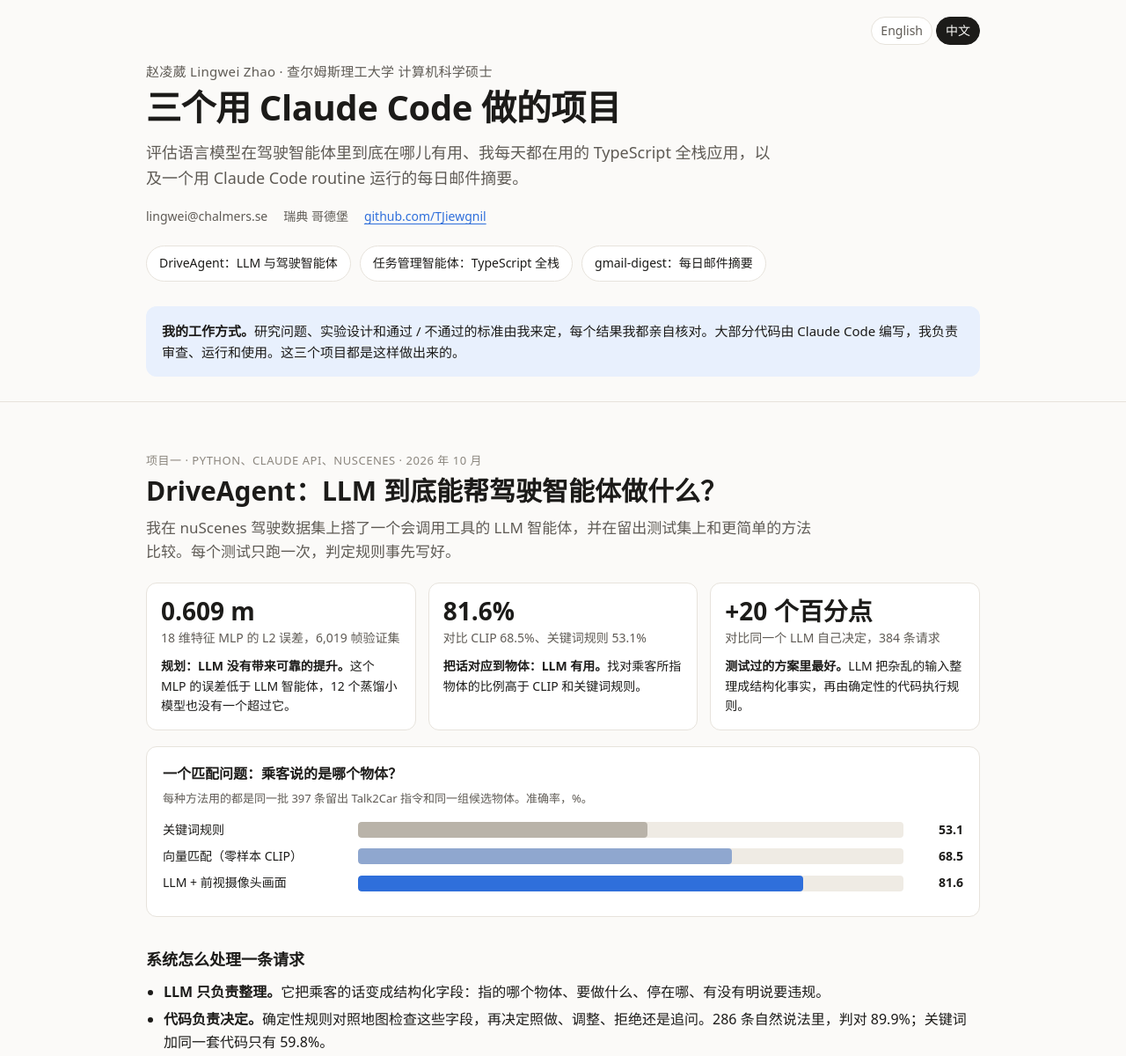
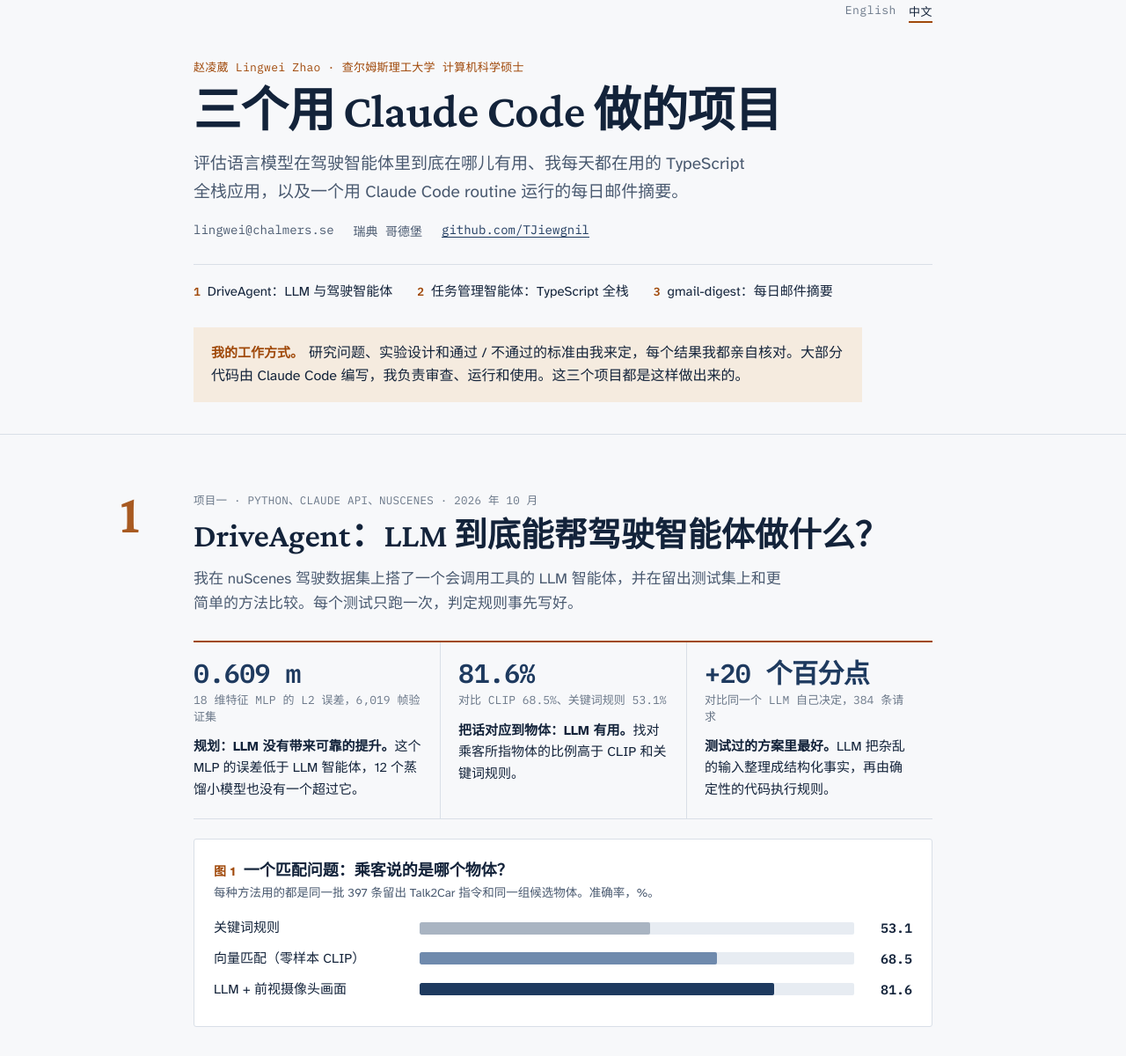
Before and after one commit to TJiewgnil/TJiewgnil.github.io, a plain HTML site: page zh/index.html in a window 1280 px wide. Shown: the part 37-1237 px from the top of the page at 88% size. Drawn offline with nearby package versions, Linux system fonts and the light colour scheme.

Commit message:
Redesign: academic-report style (serif headings, numbered figures, gold rule for key results), via ui-ux-pro-max
Co-Authored-By: Claude Opus 5.5 <noreply@anthropic.com>

```diff
--- a/assets/site.css
+++ b/assets/site.css
@@ -1,92 +1,157 @@
+/* Layout: a single reading column laid out like a well-set technical report.
+   Projects are numbered in the margin on wide screens, figures are numbered like a paper,
+   key results sit on a gold rule instead of cards. Serif headings, legible sans body, mono numbers. */
 :root {
-  --bg: #fbfaf8; --surface: #ffffff; --ink: #1c1b19; --muted: #5f5b55; --faint: #8b867e;
-  --line: #e7e3dc; --accent: #2f6fdb; --accent-soft: #e8f0fd; --good: #1f8a5a; --bar-bg: #efebe4;
-  --b1: #b9b3a9; --b2: #8fa7cf; --b3: #2f6fdb;
+  /* colour */
+  --bg: #F7F8FA;          /* cool off-white page */
+  --surface: #FFFFFF;     /* figures, code, chart frame */
+  --ink: #13233A;         /* body text, deep navy */
+  --muted: #4A5A70;
+  --faint: #6B7889;
+  --line: #D9DFE7;
+  --navy: #1E3A5F;        /* primary */
+  --on-navy: #FFFFFF;
+  --gold: #A0490A;        /* "citation gold": rules, numerals, figure labels */
+  --gold-soft: #F5EBDF;
+  --bar-bg: #E7ECF2;
+  --b1: #A9B4C2; --b2: #6F8AAD; --b3: #1E3A5F;
+  /* type */
+  --display: "Crimson Pro", "Noto Serif SC", Georgia, "Times New Roman", serif;
+  --body: "Atkinson Hyperlegible", system-ui, -apple-system, "Segoe UI", "PingFang SC", "Microsoft YaHei", sans-serif;
+  --mono: "IBM Plex Mono", ui-monospace, SFMono-Regular, Consolas, Menlo, monospace;
 }
 @media (prefers-color-scheme: dark) {
   :root:not([data-theme="light"]) {
-    --bg: #151514; --surface: #1d1d1b; --ink: #f1efea; --muted: #b8b3aa; --faint: #8d887f;
-    --line: #2f2e2b; --accent: #7aa7f5; --accent-soft: #1f2a3d; --good: #5cc195; --bar-bg: #2a2926;
-    --b1: #6b675f; --b2: #5d7bb0; --b3: #7aa7f5;
+    --bg: #0D1520; --surface: #131E2C; --ink: #E7ECF3; --muted: #AAB6C6; --faint: #8794A6;
+    --line: #26354A; --navy: #9DBBE3; --on-navy: #0D1520; --gold: #E3A857; --gold-soft: #2A2116;
+    --bar-bg: #1E2B3C; --b1: #4F607A; --b2: #6F8FBE; --b3: #9DBBE3;
+    color-scheme: dark;
   }
 }
 :root[data-theme="dark"] {
-  --bg: #151514; --surface: #1d1d1b; --ink: #f1efea; --muted: #b8b3aa; --faint: #8d887f;
-  --line: #2f2e2b; --accent: #7aa7f5; --accent-soft: #1f2a3d; --good: #5cc195; --bar-bg: #2a2926;
-  --b1: #6b675f; --b2: #5d7bb0; --b3: #7aa7f5;
+  --bg: #0D1520; --surface: #131E2C; --ink: #E7ECF3; --muted: #AAB6C6; --faint: #8794A6;
+  --line: #26354A; --navy: #9DBBE3; --on-navy: #0D1520; --gold: #E3A857; --gold-soft: #2A2116;
+  --bar-bg: #1E2B3C; --b1: #4F607A; --b2: #6F8FBE; --b3: #9DBBE3;
+  color-scheme: dark;
 }
+
 * { box-sizing: border-box; }
 html { -webkit-text-size-adjust: 100%; }
 body {
   margin: 0; background: var(--bg); color: var(--ink);
-  font: 16px/1.6 system-ui, -apple-system, "Segoe UI", Roboto, "Helvetica Neue", Arial, sans-serif;
+  font: 17px/1.65 var(--body);
+  counter-reset: proj fig jump;
 }
-.wrap { max-width: 980px; margin: 0 auto; padding: 0 16px; }
-a { color: var(--accent); text-decoration-thickness: 1px; text-underline-offset: 3px; }
-header.top { padding: 56px 0 28px; border-bottom: 1px solid var(--line); }
-.name { font-size: 15px; color: var(--muted); margin: 0 0 6px; letter-spacing: .02em; }
-h1 { font-size: clamp(28px, 4.4vw, 40px); line-height: 1.15; margin: 0 0 14px; letter-spacing: -.01em; }
-.lede { font-size: 18px; color: var(--muted); max-width: 720px; margin: 0 0 18px; }
-.meta { display: flex; flex-wrap: wrap; gap: 8px 18px; font-size: 14px; color: var(--muted); }
-.jump { display: flex; flex-wrap: wrap; gap: 10px; margin-top: 22px; }
-.jump a, .btn {
-  display: inline-flex; align-items: center; gap: 6px; padding: 8px 14px; border-radius: 999px;
-  border: 1px solid var(--line); background: var(--surface); color: var(--ink); text-decoration: none; font-size: 14px;
+.wrap {
+  max-width: 880px; margin: 0 auto;
+  padding-left: max(20px, env(safe-area-inset-left, 0px));
+  padding-right: max(20px, env(safe-area-inset-right, 0px));
 }
-.jump a:hover, .btn:hover { border-color: var(--accent); }
-.btn.primary { background: var(--accent); border-color: var(--accent); color: #fff; }
-:root[data-theme="dark"] .btn.primary { color: #10131a; }
-@media (prefers-color-scheme: dark) { :root:not([data-theme="light"]) .btn.primary { color: #10131a; } }
-.how {
-  margin: 28px 0 0; padding: 16px 18px; border-radius: 12px; background: var(--accent-soft);
-  font-size: 15px; color: var(--ink);
+a { color: var(--navy); text-decoration-thickness: 1px; text-underline-offset: 3px; }
+a:hover { color: var(--gold); }
+:focus-visible { outline: 2px solid var(--gold); outline-offset: 3px; border-radius: 2px; }
+code { font: 0.88em var(--mono); background: var(--gold-soft); padding: 1px 5px; border-radius: 3px; }
+
+/* ---------- header */
+header.top { padding-block: 40px 36px; border-bottom: 1px solid var(--line); }
+.langbar { display: flex; justify-content: flex-end; gap: 14px; margin-bottom: 40px; font: 13px var(--mono); letter-spacing: .04em; }
+.langbar a, .langbar span { text-decoration: none; padding-bottom: 2px; }
+.langbar a { color: var(--faint); }
+.langbar a:hover { color: var(--navy); }
+.langbar span { color: var(--ink); border-bottom: 2px solid var(--gold); }
+.name { font: 13px var(--mono); letter-spacing: .06em; text-transform: uppercase; color: var(--gold); margin: 0 0 12px; }
+:lang(zh) .name { text-transform: none; letter-spacing: .02em; }
+h1, h2, h3 { font-family: var(--display); color: var(--ink); text-wrap: balance; }
+h1 { font-size: clamp(36px, 5.6vw, 54px); line-height: 1.08; font-weight: 600; margin: 0 0 16px; letter-spacing: -.01em; }
+.lede { font-size: 19px; color: var(--muted); max-width: 640px; margin: 0 0 18px; }
+.meta { display: flex; flex-wrap: wrap; gap: 6px 22px; font: 14px var(--mono); color: var(--muted); }
+
+/* contents list: real numbering, matches the project numbers */
+.jump { display: flex; flex-wrap: wrap; gap: 8px 28px; margin-top: 28px; padding-top: 18px; border-top: 1px solid var(--line); }
+.jump a { text-decoration: none; color: var(--ink); font-size: 15px; }
+.jump a::before { counter-increment: jump; content: counter(jump); font: 600 13px var(--mono); color: var(--gold); margin-right: 8px; }
+.jump a:hover { color: var(--navy); text-decoration: underline; }
+
+.how { margin: 28px 0 0; padding: 16px 20px; background: var(--gold-soft); font-size: 16px; max-width: 760px; }
+.how strong { font-family: var(--mono); font-size: 12px; letter-spacing: .08em; text-transform: uppercase; color: var(--gold); margin-right: 6px; }
+:lang(zh) .how strong { font-family: var(--body); font-size: 15px; letter-spacing: 0; text-transform: none; }
+
+/* ---------- project sections */
+section.project { position: relative; padding-block: 64px 8px; counter-increment: proj; }
+section.project::before {
+  content: counter(proj); position: absolute; left: -84px; top: 58px;
+  font: 600 64px/1 var(--display); color: var(--gold); opacity: .9; display: none;
 }
-section.project { padding: 56px 0 8px; }
-.kicker { font-size: 13px; text-transform: uppercase; letter-spacing: .08em; color: var(--faint); margin: 0 0 6px; }
-h2 { font-size: clamp(24px, 3.4vw, 30px); line-height: 1.2; margin: 0 0 10px; }
-h3 { font-size: 18px; margin: 34px 0 10px; }
+@media (min-width: 1080px) { section.project::before { display: block; } }
+.kicker { font: 12.5px var(--mono); letter-spacing: .06em; text-transform: uppercase; color: var(--faint); margin: 0 0 10px; }
+:lang(zh) .kicker { letter-spacing: .02em; }
+h2 { font-size: clamp(28px, 3.8vw, 38px); line-height: 1.15; font-weight: 600; margin: 0 0 14px; }
+h3 { font-size: 22px; font-weight: 600; margin: 40px 0 10px; }
 p { margin: 0 0 14px; }
-.sub { color: var(--muted); font-size: 17px; max-width: 760px; }
-.links { display: flex; flex-wrap: wrap; gap: 10px; margin: 18px 0 6px; }
-.grid3 { display: grid; grid-template-columns: repeat(3, 1fr); gap: 14px; margin: 22px 0 6px; }
-.stat { background: var(--surface); border: 1px solid var(--line); border-radius: 12px; padding: 16px; }
-.stat .big { font-size: 28px; font-weight: 650; line-height: 1.1; }
-.stat .vs { font-size: 14px; color: var(--muted); margin-top: 4px; }
-.stat .what { font-size: 14px; margin-top: 10px; }
-.chart { background: var(--surface); border: 1px solid var(--line); border-radius: 12px; padding: 18px; margin: 18px 0; }
-.chart .title { font-weight: 600; margin-bottom: 4px; }
-.chart .note { font-size: 13px; color: var(--muted); margin-bottom: 14px; }
-.row { display: grid; grid-template-columns: 210px 1fr 56px; gap: 12px; align-items: center; margin: 8px 0; font-size: 14px; }
-.track { height: 18px; background: var(--bar-bg); border-radius: 4px; overflow: hidden; }
-.fill { height: 100%; border-radius: 4px; }
-.val { text-align: right; font-variant-numeric: tabular-nums; font-weight: 600; }
-figure { margin: 18px 0; }
-figure img { width: 100%; height: auto; display: block; border-radius: 10px; border: 1px solid var(--line); background: #fff; }
-figcaption { font-size: 13px; color: var(--muted); margin-top: 8px; }
-.pair { display: grid; grid-template-columns: 1fr 1fr; gap: 14px; }
-ul.clean { padding-left: 20px; margin: 0 0 14px; }
-ul.clean li { margin: 6px 0; }
-.chips { display: flex; flex-wrap: wrap; gap: 8px; margin: 10px 0 0; }
-.chip { font-size: 13px; padding: 4px 10px; border-radius: 999px; border: 1px solid var(--line); background: var(--surface); color: var(--muted); }
-pre {
-  background: var(--surface); border: 1px solid var(--line); border-radius: 10px; padding: 14px; overflow-x: auto;
-  font: 13px/1.5 ui-monospace, SFMono-Regular, Consolas, Menlo, monospace; margin: 12px 0;
+.sub { color: var(--muted); max-width: 680px; }
+
+/* key results on a gold rule */
+.grid3 { display: grid; grid-template-columns: repeat(3, 1fr); margin: 28px 0 8px; border-top: 2px solid var(--gold); border-bottom: 1px solid var(--line); }
+.stat { padding: 18px 20px 20px 0; min-width: 0; }
+.stat + .stat { padding-left: 20px; border-left: 1px solid var(--line); }
+.stat .big { font: 600 30px/1.1 var(--mono); color: var(--navy); font-variant-numeric: tabular-nums; letter-spacing: -.02em; }
+.stat .vs { font: 13px/1.4 var(--mono); color: var(--faint); margin-top: 6px; }
+.stat .what { font-size: 15px; margin-top: 12px; color: var(--ink); }
+
+/* figures numbered like a paper */
+figure, .chart { counter-increment: fig; }
+figure { margin: 28px 0; }
+figure img { width: 100%; height: auto; display: block; border: 1px solid var(--line); border-radius: 3px; background: #fff; }
+figcaption { font-size: 14.5px; line-height: 1.5; color: var(--muted); margin-top: 10px; max-width: 720px; }
+figcaption::before { content: "Fig. " counter(fig) ".  "; font: 600 13px var(--mono); color: var(--gold); white-space: pre; }
+:lang(zh) figcaption::before { content: "图 " counter(fig) "  "; font-family: var(--body); font-size: 14px; }
+figure.narrow img { max-width: 640px; }
+.pair { display: grid; grid-template-columns: 1fr 1fr; gap: 20px; }
+.pair figure { margin: 0; min-width: 0; }
+
+/* bar chart */
+.chart { background: var(--surface); border: 1px solid var(--line); border-radius: 3px; padding: 20px 22px; margin: 22px 0; }
+.chart .title { font: 600 18px var(--display); }
+.chart .title::before { content: "Fig. " counter(fig) ".  "; font: 600 13px var(--mono); color: var(--gold); white-space: pre; }
+:lang(zh) .chart .title::before { content: "图 " counter(fig) "  "; font-family: var(--body); font-size: 14px; }
+.chart .note { font-size: 13.5px; color: var(--muted); margin: 4px 0 16px; }
+.row { display: grid; grid-template-columns: 220px 1fr 52px; gap: 14px; align-items: center; margin: 10px 0; font-size: 15px; }
+.track { height: 14px; background: var(--bar-bg); border-radius: 2px; overflow: hidden; }
+.fill { height: 100%; border-radius: 2px; }
+.val { text-align: right; font: 600 15px var(--mono); font-variant-numeric: tabular-nums; }
+
+/* lists, code, links */
+ul.clean { padding-left: 20px; margin: 0 0 14px; max-width: 760px; }
+ul.clean li { margin: 8px 0; }
+ul.clean li::marker { color: var(--gold); }
+pre { background: var(--surface); border: 1px solid var(--line); border-radius: 3px; padding: 16px; overflow-x: auto; font: 13px/1.55 var(--mono); margin: 16px 0; color: var(--ink); }
+.links { display: flex; flex-wrap: wrap; gap: 10px 22px; align-items: center; margin: 26px 0 10px; }
+.btn { font-size: 15px; color: var(--navy); text-decoration: none; border-bottom: 1px solid var(--line); padding-bottom: 2px; }
+.btn::after { content: " \2192"; }
+.btn:hover { color: var(--gold); border-color: var(--gold); }
+.btn.primary { background: var(--navy); color: var(--on-navy); border: 0; border-radius: 3px; padding: 9px 16px; }
+.btn.primary:hover { background: var(--gold); color: var(--on-navy); }
+.chips { display: flex; flex-wrap: wrap; gap: 6px; margin: 14px 0 0; }
+.chip { font: 12.5px var(--mono); color: var(--muted); border: 1px solid var(--line); border-radius: 3px; padding: 2px 8px; }
+
+/* pipeline */
+.flow { display: flex; flex-wrap: wrap; align-items: center; gap: 8px; margin: 22px 0; }
+.flow .step { background: var(--surface); border: 1px solid var(--line); border-top: 2px solid var(--navy); border-radius: 3px; padding: 10px 12px; font: 14px/1.35 var(--mono); }
+.flow .step small { display: block; font-family: var(--body); color: var(--muted); font-size: 12.5px; margin-top: 3px; }
+.flow .arr { color: var(--gold); font-size: 18px; }
+
+hr.sep { border: 0; border-top: 1px solid var(--line); margin: 56px 0 0; }
+footer { padding-block: 40px 56px; font: 13px var(--mono); color: var(--faint); border-top: 1px solid var(--line); margin-top: 56px; }
+
+@media (max-width: 760px) {
+  body { font-size: 16px; }
+  .grid3, .pair { grid-template-columns: 1fr; }
+  .stat, .stat + .stat { padding: 16px 0; border-left: 0; }
+  .stat + .stat { border-top: 1px solid var(--line); }
+  .row { grid-template-columns: 1fr 48px; }
+  .row .label { grid-column: 1 / -1; margin-bottom: -6px; }
+  .flow { flex-direction: column; align-items: stretch; }
+  .flow .arr { transform: rotate(90deg); text-align: center; }
+  .langbar { margin-bottom: 28px; }
 }
-hr.sep { border: 0; border-top: 1px solid var(--line); margin: 48px 0 0; }
-footer { padding: 40px 0 56px; font-size: 14px; color: var(--muted); }
-.langbar { display: flex; justify-content: flex-end; gap: 4px; margin-bottom: 18px; font-size: 14px; }
-.langbar a, .langbar span { padding: 4px 10px; border-radius: 999px; text-decoration: none; border: 1px solid var(--line); }
-.langbar span { background: var(--ink); color: var(--bg); border-color: var(--ink); }
-.langbar a { color: var(--muted); background: var(--surface); }
-@media (max-width: 760px) {
-  .grid3, .pair { grid-template-columns: 1fr; }
-  .row { grid-template-columns: 1fr 48px; }
-  .row .label { grid-column: 1 / -1; margin-bottom: -4px; }
-  header.top { padding-top: 48px; }
-}
-.flow { display: flex; flex-wrap: wrap; align-items: center; gap: 8px; margin: 18px 0; }
-.flow .step { background: var(--surface); border: 1px solid var(--line); border-radius: 10px; padding: 10px 12px; font-size: 14px; line-height: 1.35; }
-.flow .step small { display: block; color: var(--muted); font-size: 12px; margin-top: 2px; }
-.flow .arr { color: var(--faint); font-size: 18px; }
-figure.narrow img { max-width: 640px; }
-@media (max-width: 760px) { .flow { flex-direction: column; align-items: stretch; } .flow .arr { transform: rotate(90deg); text-align: center; } }
+@media (prefers-reduced-motion: reduce) { * { scroll-behavior: auto !important; transition: none !important; } }
--- a/zh/index.html
+++ b/zh/index.html
@@ -6,10 +6,13 @@
 <title>赵凌葳 · 项目展示</title>
 <link rel="alternate" hreflang="en" href="https://tjiewgnil.github.io/">
 <meta name="description" content="三个用 Claude Code 做的项目：评估 LLM 在驾驶智能体里到底有没有用、一个 TypeScript 全栈任务管理应用，以及每日邮件摘要。">
+<link rel="preconnect" href="https://fonts.googleapis.com">
+<link rel="preconnect" href="https://fonts.gstatic.com" crossorigin>
+<link rel="stylesheet" href="https://fonts.googleapis.com/css2?family=Atkinson+Hyperlegible:ital,wght@0,400;0,700;1,400&family=Crimson+Pro:wght@500;600&family=IBM+Plex+Mono:wght@400;600&family=Noto+Serif+SC:wght@600&display=swap">
 <link rel="stylesheet" href="../assets/site.css">
 <style>
-  body { font-family: system-ui, -apple-system, "PingFang SC", "Microsoft YaHei", "Noto Sans SC", "Segoe UI", sans-serif; }
-  .kicker { letter-spacing: .04em; }
+  /* Chinese page: CJK serif for headings, system CJK sans for body */
+  :root { --display: "Crimson Pro", "Noto Serif SC", "Songti SC", serif; --body: "Atkinson Hyperlegible", "PingFang SC", "Microsoft YaHei", "Noto Sans SC", system-ui, sans-serif; }
 </style>
 </head>
 <body>
```
Also changed, not shown: index.html (+3 -0 lines).
